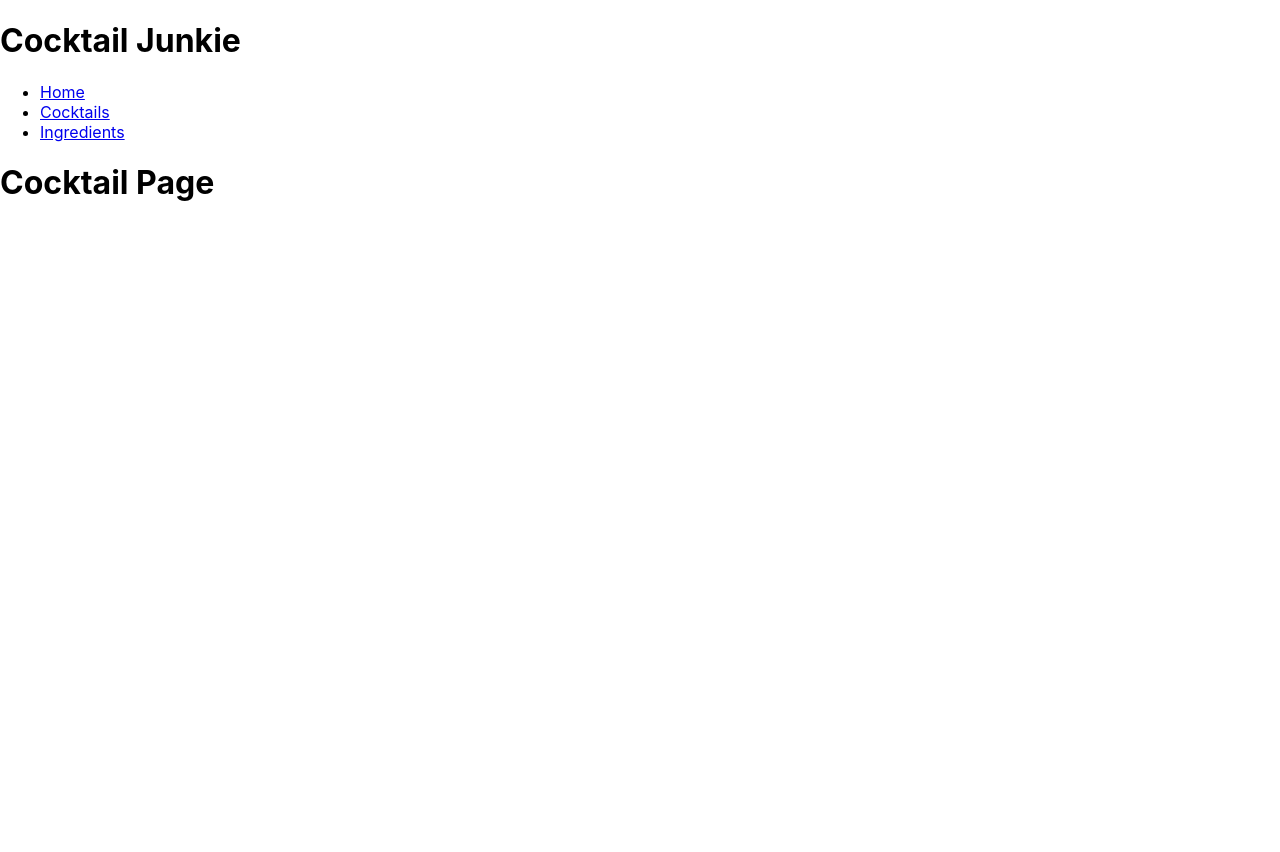
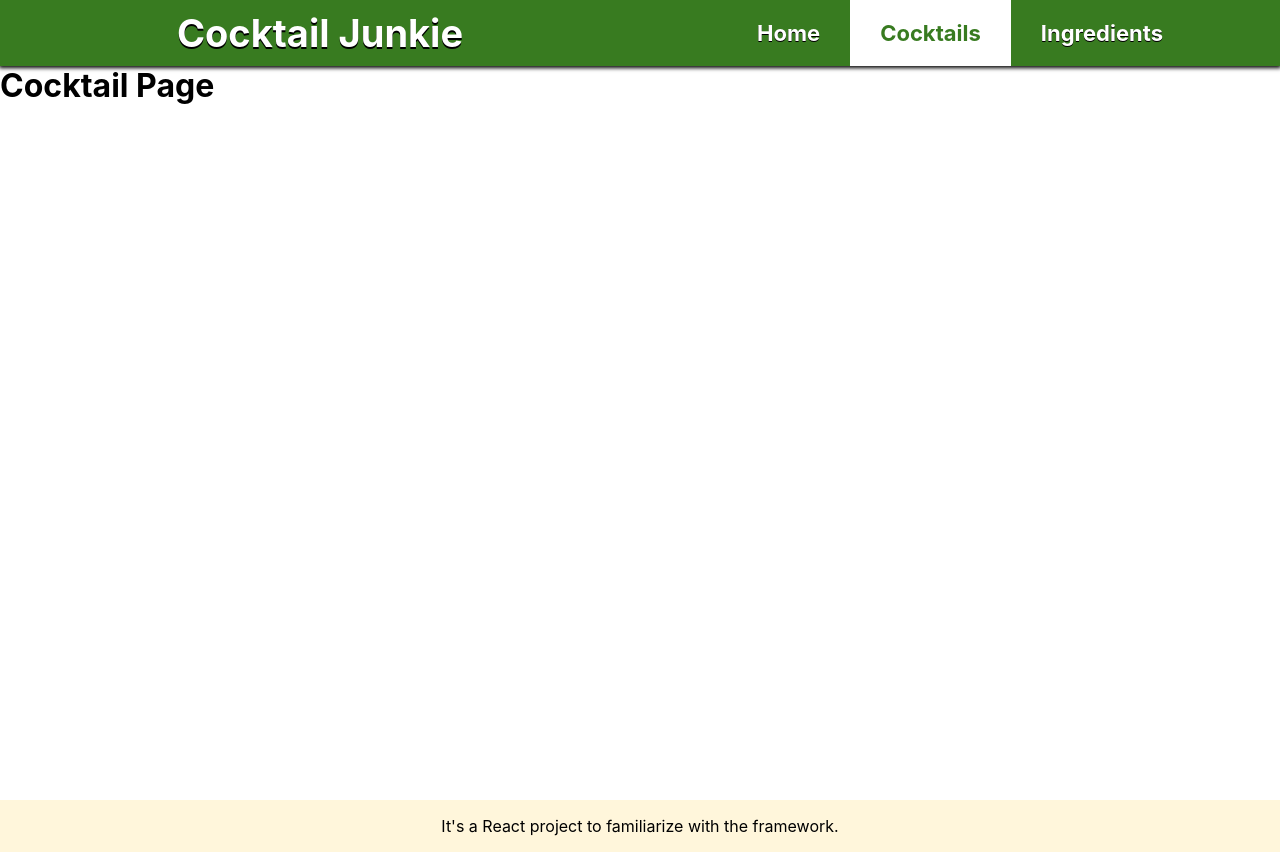
Before and after one commit to VasilisG/Cocktail-Search, a React (Create React App) app: page /cocktails in a window 1280 px wide. Before the commit the page ends 800 px from the top, so only its background shows below. Built offline with nearby package versions, Linux system fonts and the light colour scheme.

Commit message:
Refactored app and added styling.

```diff
--- a/src/App.css
+++ b/src/App.css
@@ -36,3 +36,83 @@
     transform: rotate(360deg);
   }
 }
+
+h1 {
+  margin: 0;
+}
+
+header {
+  display: flex;
+  background-color: #387b20;
+  color: #fff;
+  box-shadow: 0px 1px 4px 1px #000;
+}
+
+.title-container, .navigation-container {
+  flex: 1;
+}
+
+.title-container {
+  text-align: center;
+}
+
+.title-container h1 {
+  text-shadow: 0px 2px #000;
+  height: 100%;
+  padding: 10px 0px;
+  font-size: 38px;
+}
+
+.navigation-container {
+  height: inherit;
+}
+
+.navigation, .nav-items {
+  height: 100%;
+}
+
+.nav-items {
+  list-style: none;
+  display: flex;
+  justify-content: center;
+  margin: 0;
+  padding: 0;
+}
+
+.nav-item {
+  display: table;
+  height: 100%;
+}
+
+.nav-item a {
+  color: #fff;
+  text-decoration: none;
+  font-size: 22px;
+  font-weight: bold;
+  text-shadow: 0px 1px #000;
+  display: table-cell;
+  vertical-align: middle;
+  height: 100%;
+  padding: 15px 30px;
+  transition: 0.4s ease;
+}
+
+.nav-item a:hover {
+  background-color: #fff;
+  color: #387b20;
+  text-shadow: none;
+}
+
+.active-nav-item {
+  background-color: #fff;
+  color: #387b20 !important;
+  text-shadow: none !important;
+}
+
+footer {
+  position: absolute;
+  top: 100%;
+  text-align: center;
+  background-color: #fff6db;
+  width: 100%;;
+}
--- a/src/App.js
+++ b/src/App.js
@@ -1,13 +1,25 @@
 import './App.css';
 import React, {Component} from 'react';
-import Header from './Header.js';
+import {BrowserRouter as Router, Route, Redirect} from 'react-router-dom';
+import Header from './Header';
+import Footer from './Footer';
+import Home from './Pages/Home';
+import Cocktail from './Pages/Cocktail';
+import Ingredient from './Pages/Ingredient';
 
 class App extends Component {
 
   render() {
     return (
-      <Header/>
-    )
+      <Router>
+          <Header/>
+          <Route exact path="/"><Redirect to="/home"/></Route>
+          <Route path="/home"><Home/></Route>
+          <Route path="/cocktails"><Cocktail/></Route>
+          <Route path="/ingredients"><Ingredient/></Route>
+          <Footer/>
+      </Router>
+    );
   }
 }
 
--- /dev/null
+++ b/src/Footer.js
@@ -0,0 +1,15 @@
+import {Component} from 'react';
+
+class Footer extends Component {
+    render(){
+        return (
+            <footer>
+                <p class="copyright">
+                    It's a React project to familiarize with the framework.
+                </p>
+            </footer>
+        )
+    }
+}
+
+export default Footer;
--- a/src/Header.js
+++ b/src/Header.js
@@ -1,8 +1,5 @@
 import React, {Component} from 'react';
-import {BrowserRouter as Router, Switch, Link, Route, Redirect} from 'react-router-dom';
-import Home from './Pages/Home';
-import Cocktail from './Pages/Cocktail';
-import Ingredient from './Pages/Ingredient';
+import {NavLink} from 'react-router-dom';
 
 class Header extends Component {
 
@@ -12,37 +9,21 @@ class Header extends Component {
                 <div className="title-container">
                     <h1>Cocktail Junkie</h1>
                 </div>
-                <Router>
                 <div className="navigation-container">
                     <nav className="navigation">
                         <ul className="nav-items">
                             <li className="nav-item">
-                                    <Link to="/">Home</Link>
+                                <NavLink to="/home" activeClassName="active-nav-item">Home</NavLink>
                             </li>
                             <li className="nav-item">
-                                    <Link to="/cocktails">Cocktails</Link>
+                                <NavLink to="/cocktails" activeClassName="active-nav-item">Cocktails</NavLink>
                             </li>
                             <li className="nav-item">
-                                    <Link to="/ingredients">Ingredients</Link>
+                                <NavLink to="/ingredients" activeClassName="active-nav-item">Ingredients</NavLink>
                             </li>
                         </ul>
                     </nav>
-                        <Switch>
-                            <Route exact path="/">
-                                <Redirect to="/home"/>
-                            </Route>
-                            <Route path="/home">
-                                <Home/>
-                            </Route>
-                            <Route path="/cocktails">
-                                <Cocktail/>
-                            </Route>
-                            <Route path="/ingredients">
-                                <Ingredient/>
-                            </Route>
-                        </Switch>
                 </div>
-                </Router>
             </header>
         )
     }
--- a/src/Pages/Cocktail.js
+++ b/src/Pages/Cocktail.js
@@ -3,9 +3,27 @@ import React, {Component} from 'react';
 class Cocktail extends Component {
     render(){
         return (
-            <h1>Cocktail Page</h1>
+            <main>
+                <h1>Cocktail Page</h1>
+            </main>
         );
     }
 }
 
 export default Cocktail;
+
+/**
+ * Search by:
+ *
+ * Name
+ * Letter
+ * Ingredient (List)
+ *
+ * Filter by:
+ *
+ * Alcoholic / Non alcoholic (List)
+ * Category (List)
+ * Glass (List)
+ *
+ * Get random cocktail
+ */
--- a/src/Pages/Home.js
+++ b/src/Pages/Home.js
@@ -3,9 +3,9 @@ import React, { Component } from 'react';
 class Home extends Component {
     render() {
         return (
-            <div>
-                <h1>Home page</h1>
-            </div>
+            <main>
+                <h1>Find the cocktail that fits you.</h1>
+            </main>
         );
     }
 }
--- a/src/Pages/Ingredient.js
+++ b/src/Pages/Ingredient.js
@@ -3,9 +3,15 @@ import React, {Component} from 'react';
 class Ingredient extends Component {
     render(){
         return (
-            <h1>Ingredient</h1>
-        )
+            <main>
+                <h1>Ingredient</h1>
+            </main>
+        );
     }
 }
 
 export default Ingredient;
+
+/**
+ * List all ingredients and their info.
+ */
```
Also changed, not shown: 1 other file (tests, documents, lock files or other folders). Lines whose indentation alone changed are shown as unchanged.
